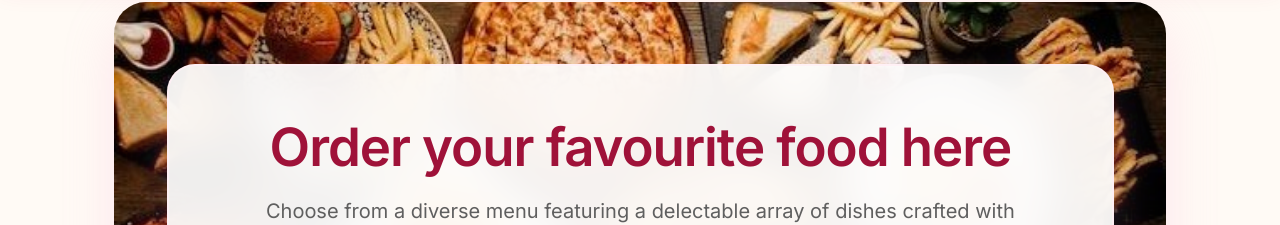
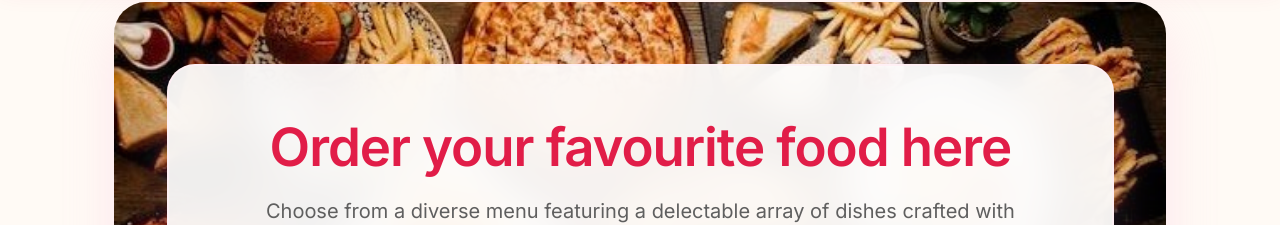
Before and after one commit to Jasverma19/Rani_Qak_Frontend, a React (Vite) app: page /home in a window 1280 px wide. Shown: the part 138-363 px from the top of the page. Built offline with nearby package versions, Linux system fonts and the light colour scheme; no server answers; sample sign-in values are in the browser's storage.

Commit message:
update CSS of header and navbar

```diff
--- a/src/Components/Header/Header.module.css
+++ b/src/Components/Header/Header.module.css
@@ -67,7 +67,7 @@
 .headerContents h2 {
   font-size: clamp(2.1rem, 4.3vw, 3.3rem);
   font-weight: 800;
-  color: #9f1239;
+  color: #e11d48;
   line-height: 1.05;
   margin-bottom: 1.2rem;
   letter-spacing: -0.02em;
```
Also changed, not shown: src/Components/Navbar/navbar.module.css (+0 -13 lines).
